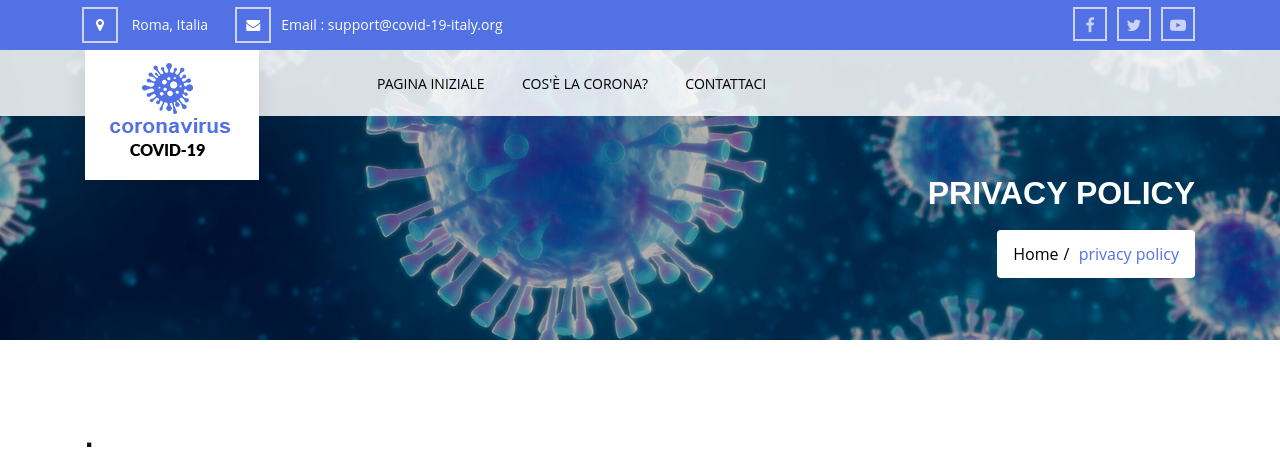
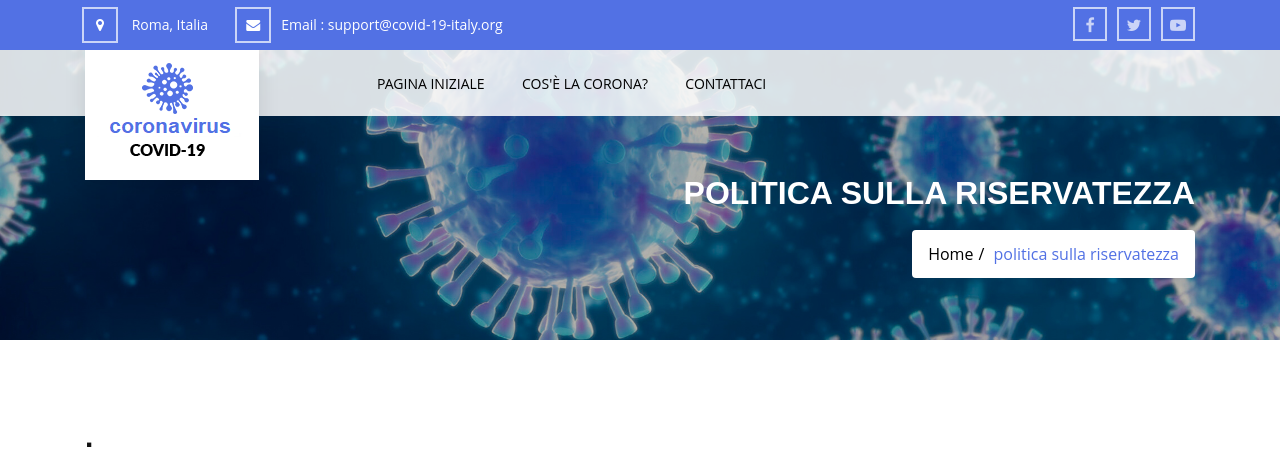
Before and after one commit to hassanhitleap1/yii-donation, a Yii app: template views/site/privacy-policy.php in a window 1280 px wide. Shown: the top 465 px of the page. Run offline with PHP 8.4 and a stand-in for Yii, Linux system fonts and the light colour scheme; the template is opened without the code that fills it, so the values that code supplies are empty; some libraries are stand-ins or nearby versions.

Commit message:
4/7/2020 (12)

```diff
--- a/views/site/privacy-policy.php
+++ b/views/site/privacy-policy.php
@@ -7,7 +7,7 @@
 use yii\helpers\Html;
 
 
-$this->title = 'privacy policy';
+$this->title = 'politica sulla riservatezza';
 $this->params['breadcrumbs'][] = $this->title;
 ?>
 <div class="med_tittle_section">
--- a/views/site/terms-and-conditions.php
+++ b/views/site/terms-and-conditions.php
@@ -7,7 +7,7 @@
 use yii\helpers\Html;
 
 
-$this->title = 'terms and conditions';
+$this->title = 'Termini E Condizioni';
 $this->params['breadcrumbs'][] = $this->title;
 ?>
 <div class="med_tittle_section">
```
